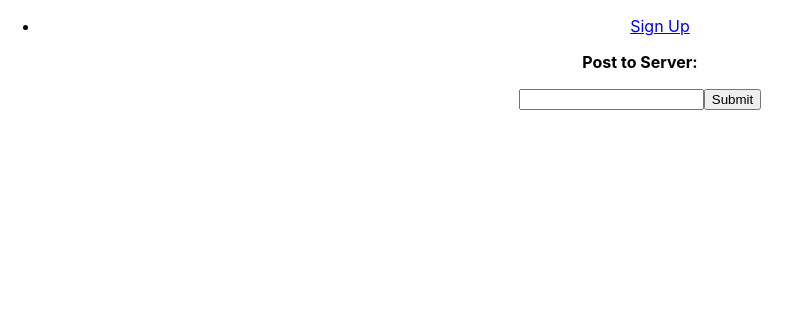
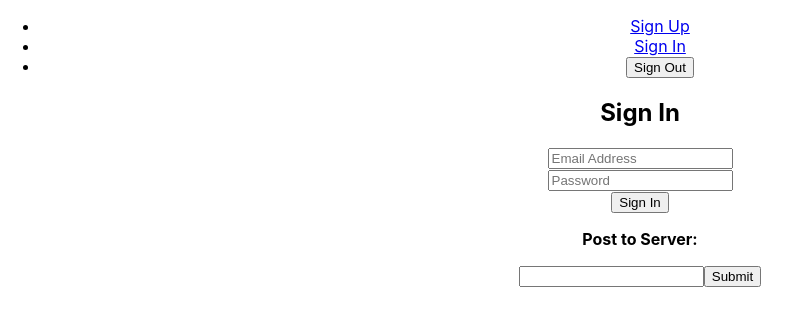
Before and after one commit to KentonWan/gruscery-list, a React (Create React App) app in the folder client/: page /SignIn in a window 1280 px wide. Shown: the top 326 px of the page, without its empty margins (0-801 px from the left). Built offline with nearby package versions, Linux system fonts and the light colour scheme; no server answers.

Commit message:
sign in and out basics done

```diff
--- a/client/src/App.js
+++ b/client/src/App.js
@@ -5,6 +5,8 @@ import { Route, Link } from 'react-router-dom';
 import Landing from './components/Landing.js';
 import Navigation from './components/Navigation.js';
 import SignUp from './components/SignUp.js';
+import SignIn from './components/SignIn.js';
+
 
 import './App.css';
 
@@ -50,6 +52,7 @@ render() {
         <main>
           <Route exact path="/" component={Landing} />
           <Route path="/SignUp" component={SignUp} />
+          <Route path="/SignIn" component={SignIn} />
         </main>
 
         <p>{this.state.response}</p>
--- a/client/src/components/Navigation.js
+++ b/client/src/components/Navigation.js
@@ -1,5 +1,6 @@
 import React from 'react';
 import { Route, Link } from 'react-router-dom';
+import SignOut from './SignOut';
 
 
 const Navigation = () => (
@@ -9,6 +10,12 @@ const Navigation = () => (
                     <li className="nav-item">
                         <Link className="link" to='/SignUp'>Sign Up</Link>
                     </li>
+                    <li className="nav-item">
+                        <Link className="link" to='/SignIn'>Sign In</Link>
+                    </li>
+                    <li className="nav-item">
+                        <SignOut />
+                    </li>
                 </ul>
             </div>
     </nav>
--- /dev/null
+++ b/client/src/components/SignIn.js
@@ -0,0 +1,79 @@
+import React, { Component } from 'react';
+import { Link, withRouter } from 'react-router-dom';
+
+const SignInPage = () =>
+    <div>
+        <h2>Sign In</h2>
+        <SignInForm  />
+    </div>
+
+
+
+class SignInForm extends Component {
+    constructor(props) {
+        super(props);
+        this.state = {
+            email: '',
+            password: '',
+
+        }
+    }
+
+    onSubmit = async e => {
+
+        e.preventDefault();
+        const response = await fetch('/users/sign_in', {
+            method: 'POST',
+            headers: {
+              'Content-Type': 'application/json',
+            },
+            body: JSON.stringify({ email: this.state.email, password: this.state.password }),
+          });
+        console.log(response);
+        const body = await response.text();
+
+        this.setState({email: '', password: ''});
+      };
+
+
+    render() {
+
+        return (
+            <div className="container col-md-4 offset-md-4">
+                <form className="signInForm" onSubmit={this.onSubmit}>
+                    <div className="form-group row">
+                        <div className="col-sm-10 offset-sm-1">
+                            <input name="email"
+                                value={this.state.email}
+                                onChange={e => this.setState({ email: e.target.value})}
+                                type="text"
+                                placeholder="Email Address"
+                            />
+                        </div>
+                    </div>
+
+                    <div className="form-group row">
+                    <div className="col-sm-10 offset-sm-1">
+                            <input
+                                name = "password"
+                                value={this.state.password}
+                                onChange={e => this.setState({password: e.target.value})}
+                                type="password"
+                                placeholder="Password"
+                            />
+                        </div>
+                    </div>
+                    <button type="submit" className="btn btn-success"> Sign In</button>
+
+                </form>
+            </div>
+        )
+    }
+}
+
+
+export default withRouter(SignInPage);
+
+export {
+    SignInForm,
+}
--- /dev/null
+++ b/client/src/components/SignOut.js
@@ -0,0 +1,32 @@
+import React, { Component} from 'react';
+
+class SignOut extends Component {
+    constructor(props){
+        super(props);
+    }
+
+    signOut = async e => {
+
+        e.preventDefault();
+        const response = await fetch('/users/sign_out', {
+            method: 'GET',
+          });
+        console.log(response);
+        const body = await response.text();
+
+    };
+
+    render () {
+
+        return(
+            <button
+                type="button"
+                onClick={this.signOut}
+            >
+            Sign Out
+            </button>
+        )
+    }
+}
+
+export default SignOut;
```
Also changed, not shown: 2 other files (tests, documents, lock files or other folders).
